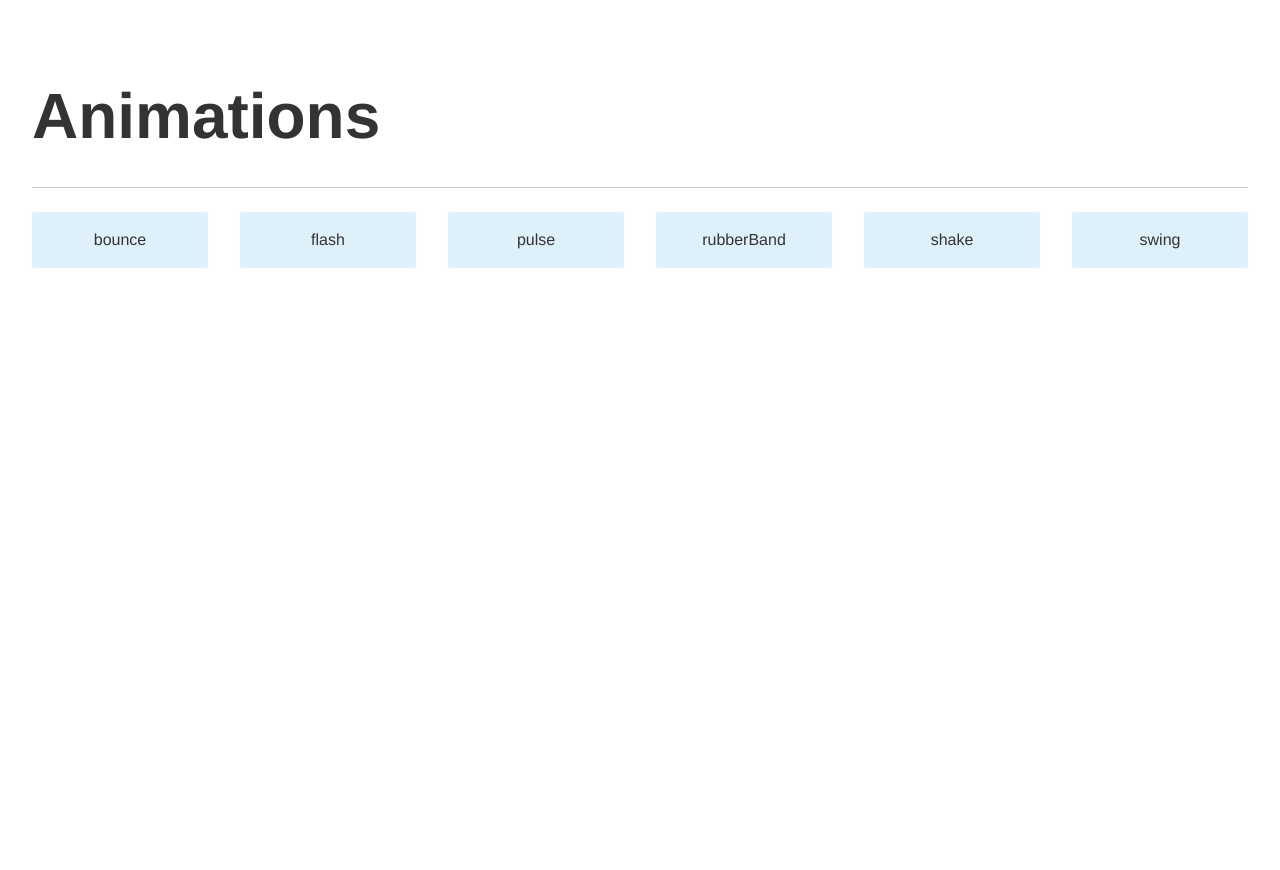
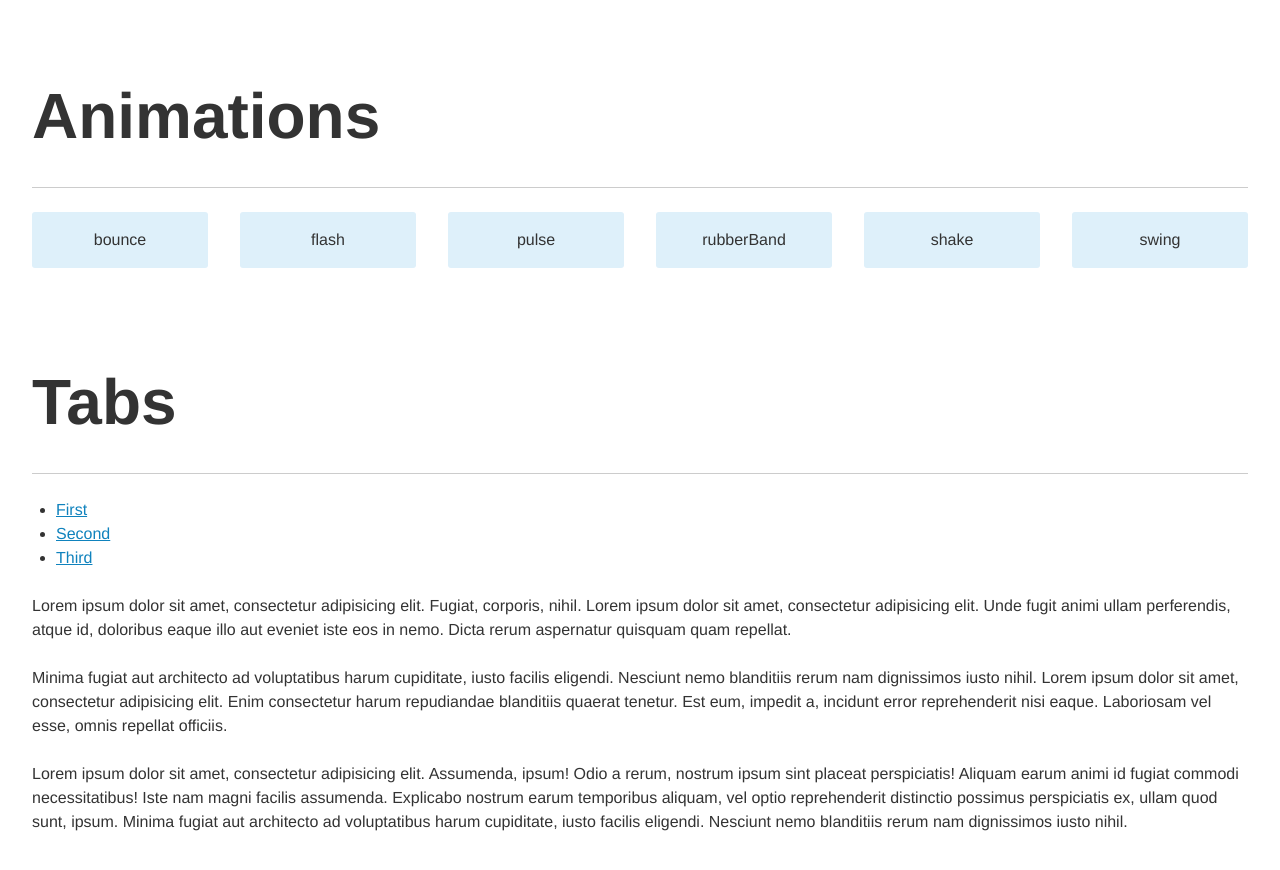
Before and after one commit to edwinchen85/pattern_library_for_web, a website: page index.html in a window 1280 px wide. Shown: the part 6299-7169 px from the top of the page. Before the commit the page ends 6599 px from the top, so only its background shows below. Drawn offline with Linux system fonts and the light colour scheme.

Commit message:
Add markup for Tabs

```diff
--- a/index.html
+++ b/index.html
@@ -572,6 +572,38 @@
   </section>
 
 
+  <!-- Tabs -->
+  <section>
+    <div class="container">
+      <h1>Tabs</h1>
+
+      <hr>
+
+      <div class="tabs">
+        <ul class="tabs-links">
+          <li class="active"><a href="#tab-1">First</a></li>
+          <li><a href="#tab-2">Second</a></li>
+          <li><a href="#tab-3">Third</a></li>
+        </ul>
+
+        <div class="tabs-content">
+          <div class="tab active" id="tab-1">
+            <p>Lorem ipsum dolor sit amet, consectetur adipisicing elit. Fugiat, corporis, nihil. Lorem ipsum dolor sit amet, consectetur adipisicing elit. Unde fugit animi ullam perferendis, atque id, doloribus eaque illo aut eveniet iste eos in nemo. Dicta rerum aspernatur quisquam quam repellat.</p>
+          </div>
+          <div class="tab" id="tab-2">
+            <p>Minima fugiat aut architecto ad voluptatibus harum cupiditate, iusto facilis eligendi. Nesciunt nemo blanditiis rerum nam dignissimos iusto nihil. Lorem ipsum dolor sit amet, consectetur adipisicing elit. Enim consectetur harum repudiandae blanditiis quaerat tenetur. Est eum, impedit a, incidunt error reprehenderit nisi eaque. Laboriosam vel esse, omnis repellat officiis.</p>
+          </div>
+          <div class="tab" id="tab-3">
+            <p>Lorem ipsum dolor sit amet, consectetur adipisicing elit. Assumenda, ipsum! Odio a rerum, nostrum ipsum sint placeat perspiciatis! Aliquam earum animi id fugiat commodi necessitatibus! Iste nam magni facilis assumenda. Explicabo nostrum earum temporibus aliquam, vel optio reprehenderit distinctio possimus perspiciatis ex, ullam quod sunt, ipsum. Minima fugiat aut architecto ad voluptatibus harum cupiditate, iusto facilis eligendi. Nesciunt nemo blanditiis rerum nam dignissimos iusto nihil.</p>
+          </div>
+        </div>
+      </div>
+    </div>
+  </section>
+
+  <br>
+  <br>
+
 
   <!-- Add Bower Components -->
   <script src="bower_components/jquery/dist/jquery.min.js"></script>
```
